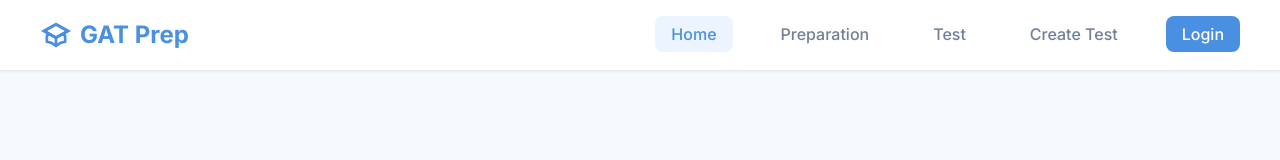
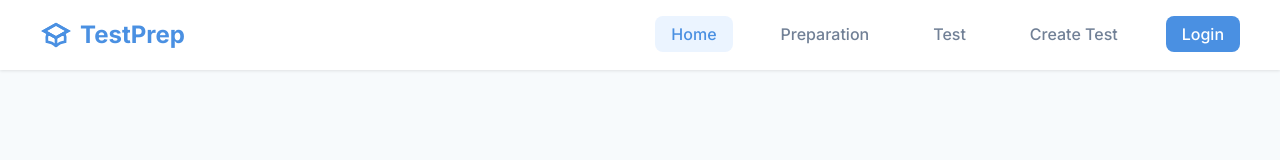
Before and after one commit to kumailx051/GatPrep, a React (Vite) app: page / in a window 1280 px wide. Shown: the top 160 px of the page. Built offline with nearby package versions, Linux system fonts and the light colour scheme; no server answers.

Commit message:
chore: rename site to TestPrep

```diff
--- a/index.html
+++ b/index.html
@@ -4,7 +4,7 @@
     <meta charset="UTF-8" />
     <link rel="icon" type="image/svg+xml" href="/vite.svg" />
     <meta name="viewport" content="width=device-width, initial-scale=1.0" />
-    <title>GAT Prep - Your Gateway to Success</title>
+    <title>TestPrep - Your Gateway to Success</title>
     <link href="https://fonts.googleapis.com/css2?family=Inter:wght@300;400;500;600;700&display=swap" rel="stylesheet">
   </head>
   <body>
--- a/package.json
+++ b/package.json
@@ -1,5 +1,5 @@
 {
-  "name": "gat-prep",
+  "name": "test-prep",
   "private": true,
   "version": "1.0.0",
   "type": "module",
--- a/src/components/Navbar.jsx
+++ b/src/components/Navbar.jsx
@@ -34,7 +34,7 @@ function Navbar() {
             <path d="M12 14l9-5-9-5-9 5 9 5z" />
             <path d="M12 14v7" />
           </svg>
-          GAT Prep
+          TestPrep
         </Link>
 
         <button className="mobile-menu-btn" onClick={() => setIsOpen(!isOpen)}>
```
Also changed, not shown: 1 other file (tests, documents, lock files or other folders).
